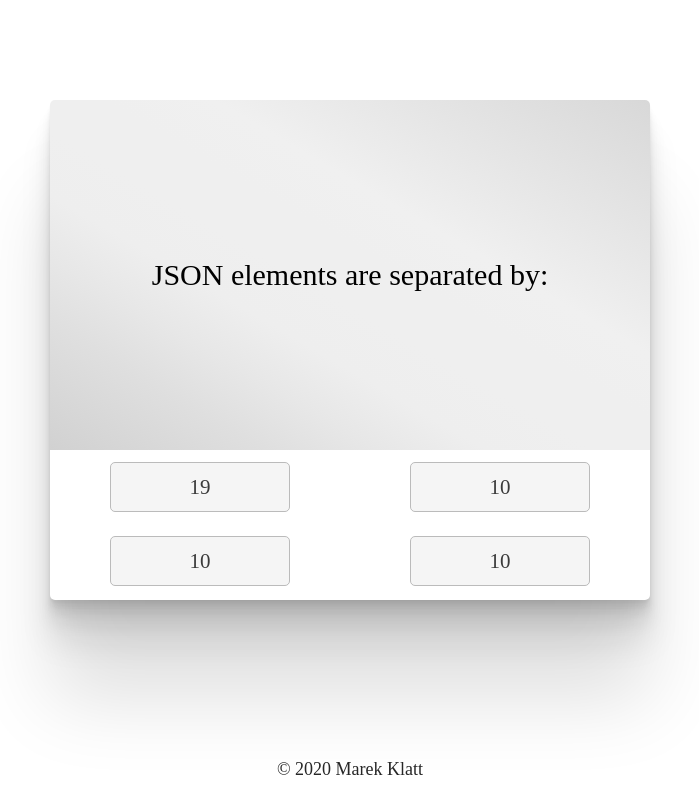
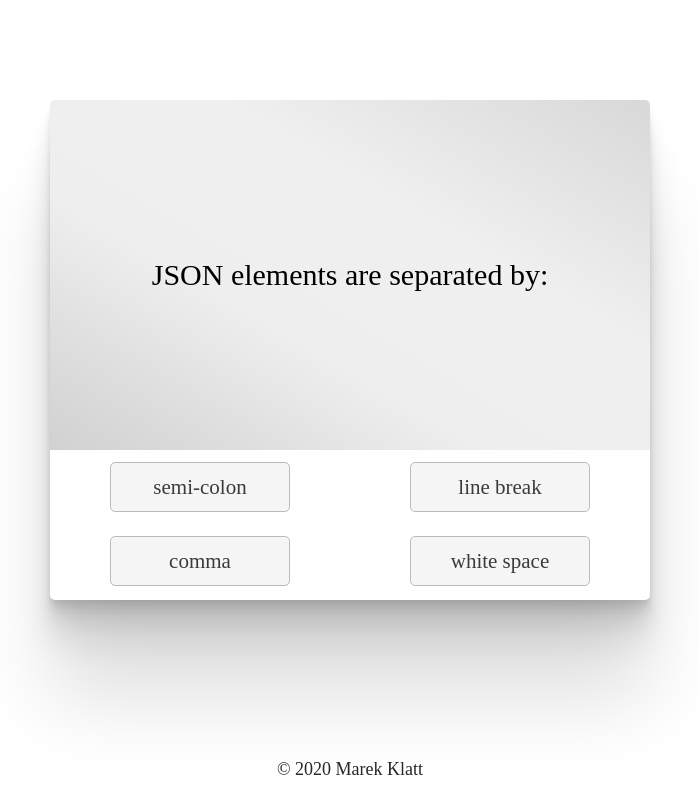
Before and after one commit to 531devv/react-quizz-app, a React (Create React App) app: page / in a window 1280 px wide. Shown: the whole page, without its empty margins (290-989 px from the left). Built offline with nearby package versions, Linux system fonts and the light colour scheme.

Commit message:
Displaying answers

```diff
--- a/src/Quizz/QuizzAnswer.js
+++ b/src/Quizz/QuizzAnswer.js
@@ -2,14 +2,17 @@ import React from 'react';
 import './css/QuizzAnswer.css';
 
 export default class QuizzAnswer extends React.Component {
+    constructor(props) {
+        super(props);
+    }
     render() {
+        const answers = this.props.data.answers.map((answer) =>
+            <div className="grid-item">{answer}</div>
+        );
         return (
             <div className="quizz-answer">
                 <div className="grid">
-                    <div className="grid-item">19</div>
-                    <div className="grid-item">10</div>
-                    <div className="grid-item">10</div>
-                    <div className="grid-item">10</div>
+                    {answers}
                 </div>
             </div>
         );
--- a/src/Quizz/QuizzAnswers.js
+++ b/src/Quizz/QuizzAnswers.js
@@ -3,10 +3,13 @@ import QuizzAnswer from './QuizzAnswer';
 import './css/QuizzAnswers.css';
 
 export default class QuizzAnswers extends React.Component {
+    constructor(props) {
+        super(props);
+    }
     render() {
         return (
             <div className="quizz-answers">
-                <QuizzAnswer />
+                <QuizzAnswer data={this.props.data}/>
             </div>
         );
     }
--- a/src/Quizz/QuizzContainer.js
+++ b/src/Quizz/QuizzContainer.js
@@ -15,7 +15,7 @@ export default class QuizzContainer extends React.Component {
         return(
             <div className="quizz-container">
                 <QuizzQuestions data={this.state.randomKey} />
-                <QuizzAnswers />
+                <QuizzAnswers data={this.state.randomKey} />
             </div>
         );
     }
```
